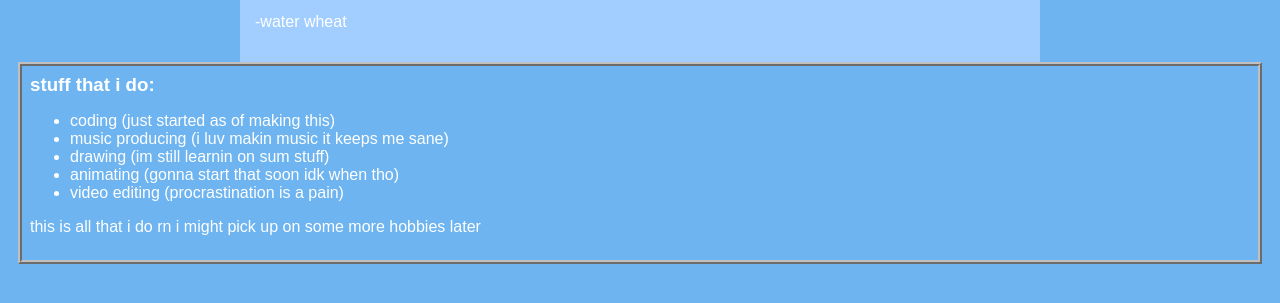
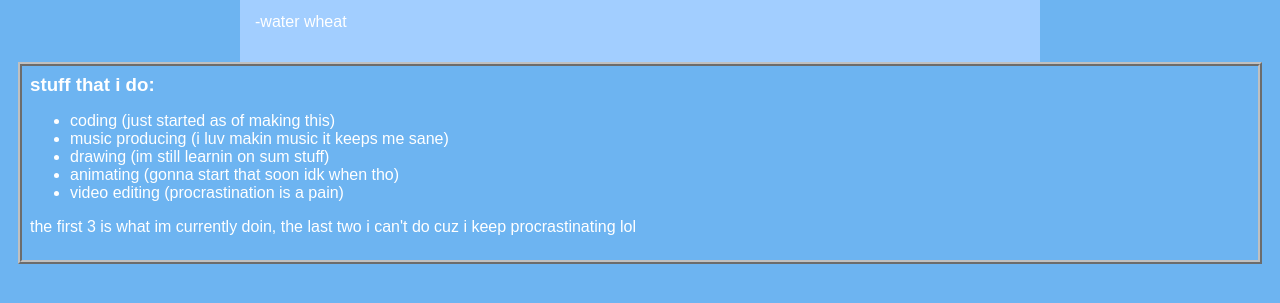
Before and after one commit to InkblitZ/InkblitZ.github.io, a plain HTML site: page index.html in a window 1280 px wide. Shown: the part 387-690 px from the top of the page. Drawn offline with Linux system fonts and the light colour scheme.

Commit message:
add index.html file

```diff
--- a/index.html
+++ b/index.html
@@ -62,7 +62,7 @@
                 <li>animating (gonna start that soon idk when tho)</li>
                 <li>video editing (procrastination is a pain)</li>
                 </ul>
-                <p>this is all that i do rn i might pick up on some more hobbies later</p>
+                <p>the first 3 is what im currently doin, the last two i can't do cuz i keep procrastinating lol</p>
 </div>
 </main>
 
```
